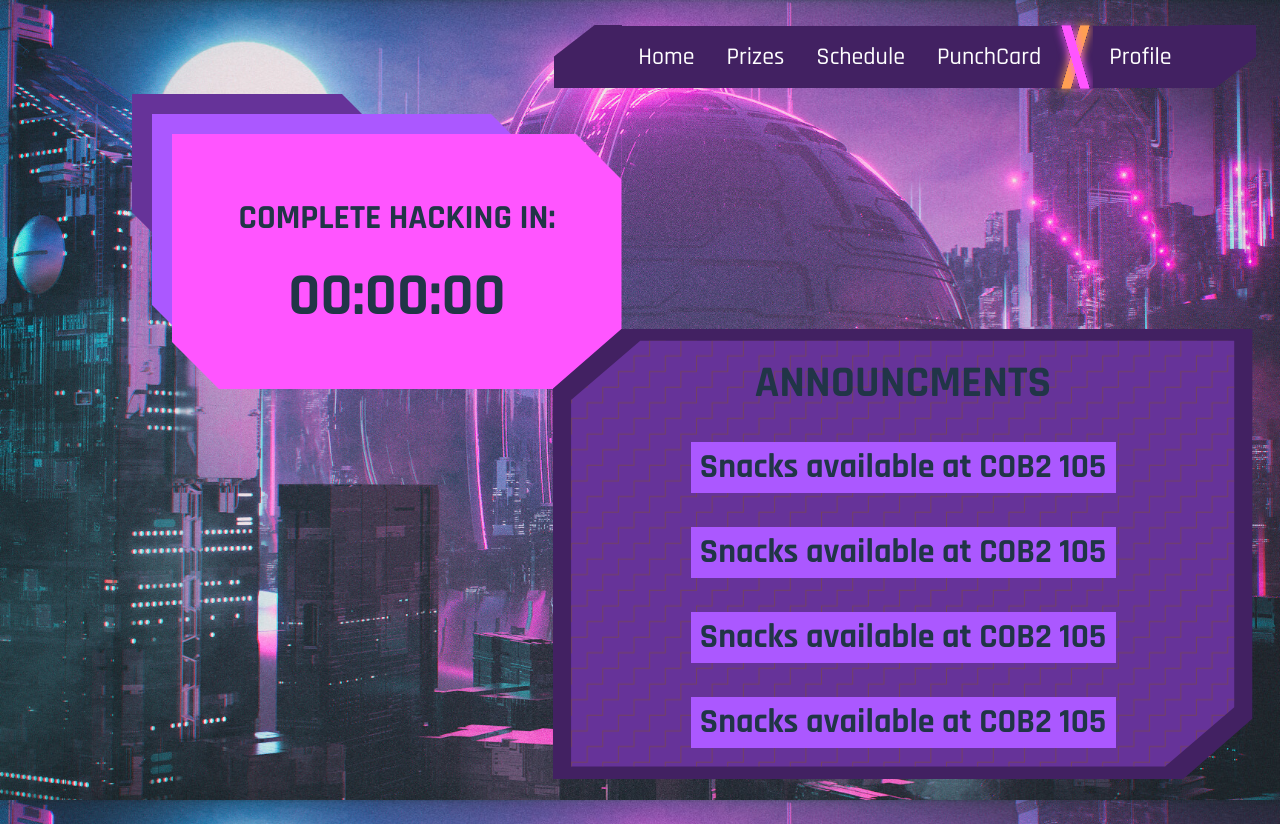
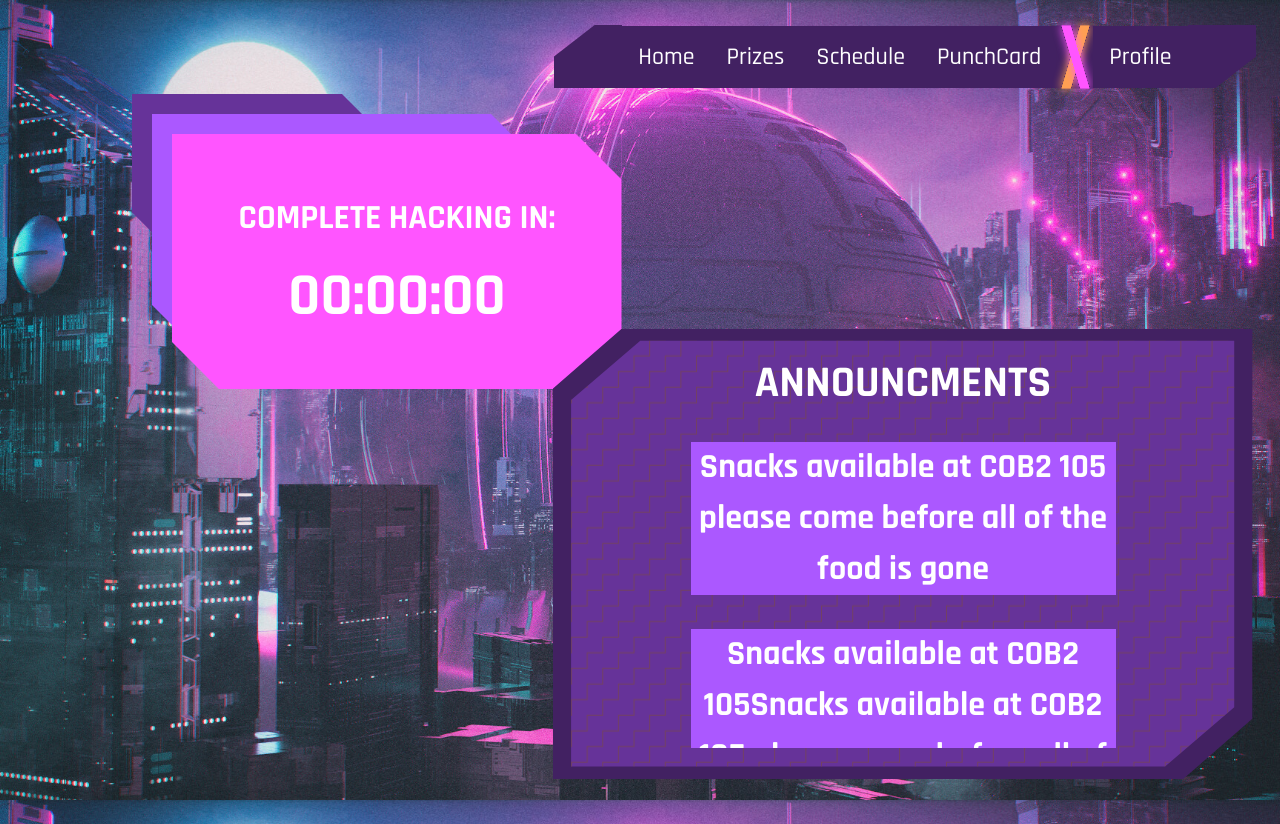
Before and after one commit to HackMerced/HackMerced-X-Live, a React (Vite) app: page / in a window 1280 px wide. Built offline with nearby package versions, Linux system fonts and the light colour scheme.

Commit message:
jet - check, on mboile text can sometimes be black so in root made it explicitly white, hmm its fine but the panesl could be shrunk a bit

```diff
--- a/src/App.css
+++ b/src/App.css
@@ -10,6 +10,7 @@
   margin: 0 auto;
   /* padding: 2rem; */
   text-align: center;
+  color: white;
 
   /* background-image: url('/backgroundAssets/tempcyberpunkcity.svg'); /*Path to background  */
   /* background-repeat: no-repeat;
--- a/src/Components/MainPage.jsx
+++ b/src/Components/MainPage.jsx
@@ -21,8 +21,8 @@ function MainPage() {
             <div className="panel-text">
                 <h1>ANNOUNCMENTS</h1>
                 <div className="contain-announcments">
-                  <h3>Snacks available at COB2 105</h3>
-                  <h3>Snacks available at COB2 105</h3>
+                  <h3>Snacks available at COB2 105 please come before all of the food is gone</h3>
+                  <h3>Snacks available at COB2 105Snacks available at COB2 105 please come before all of the food is goneSnacks available at COB2 105 please come before all of the food is gone</h3>
                   <h3>Snacks available at COB2 105</h3>
                   <h3>Snacks available at COB2 105</h3>
                   <h3>Snacks available at COB2 105</h3>
```
